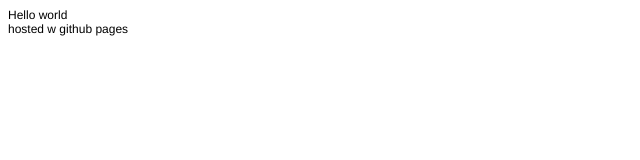
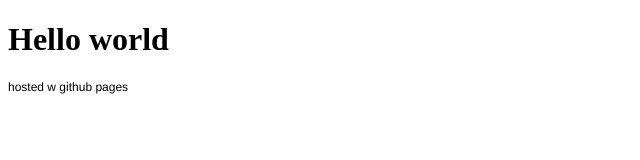
Before and after one commit to rpa0309/rpa0309.github.io, a plain HTML site: page index.html in a window 1280 px wide. Shown: the whole page, without its empty margins (0-640 px from the left). Drawn offline with Linux system fonts and the light colour scheme.

Commit message:
Update index.html

```diff
--- a/index.html
+++ b/index.html
@@ -11,7 +11,7 @@
   </style>
 </head>
 <body>
-<p class="p1">Hello world</p>
+<h1>Hello world</h1>
 <p class="p1">hosted w github pages</p>
 </body>
 </html>
```
